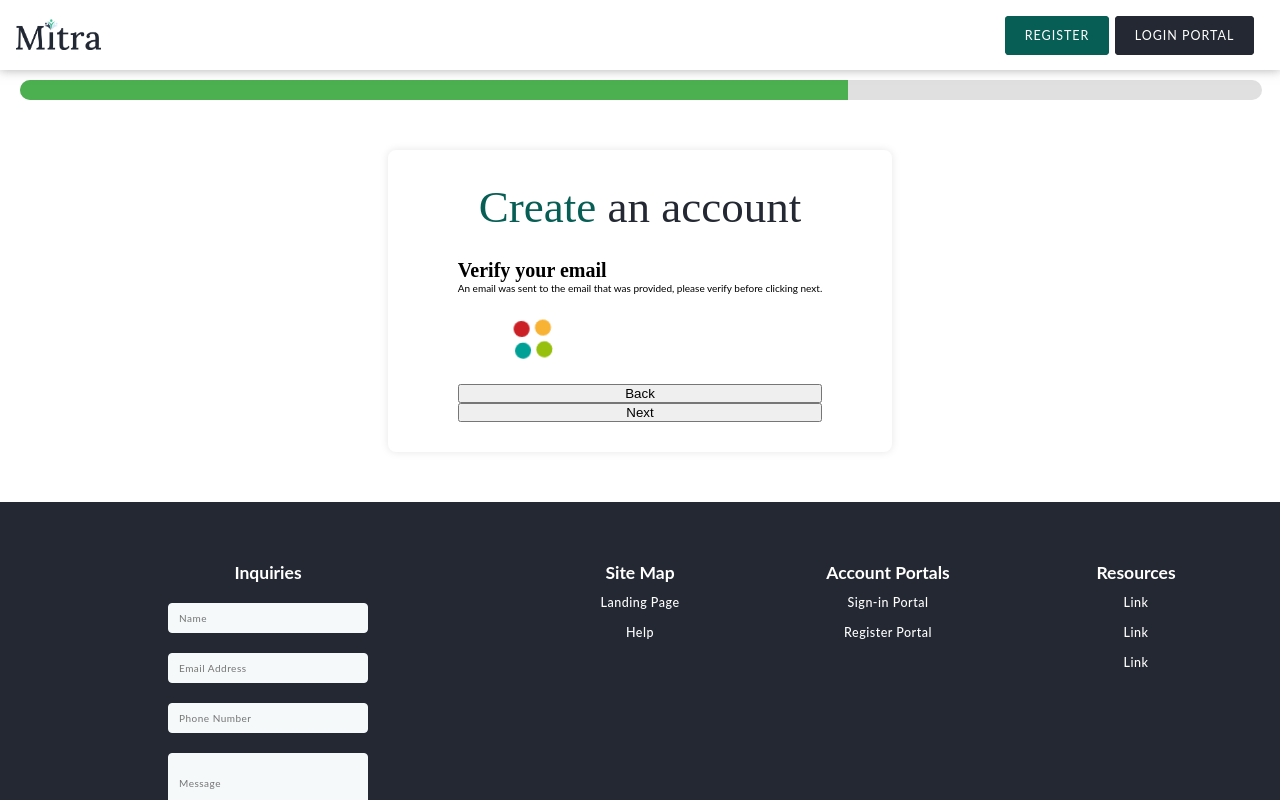
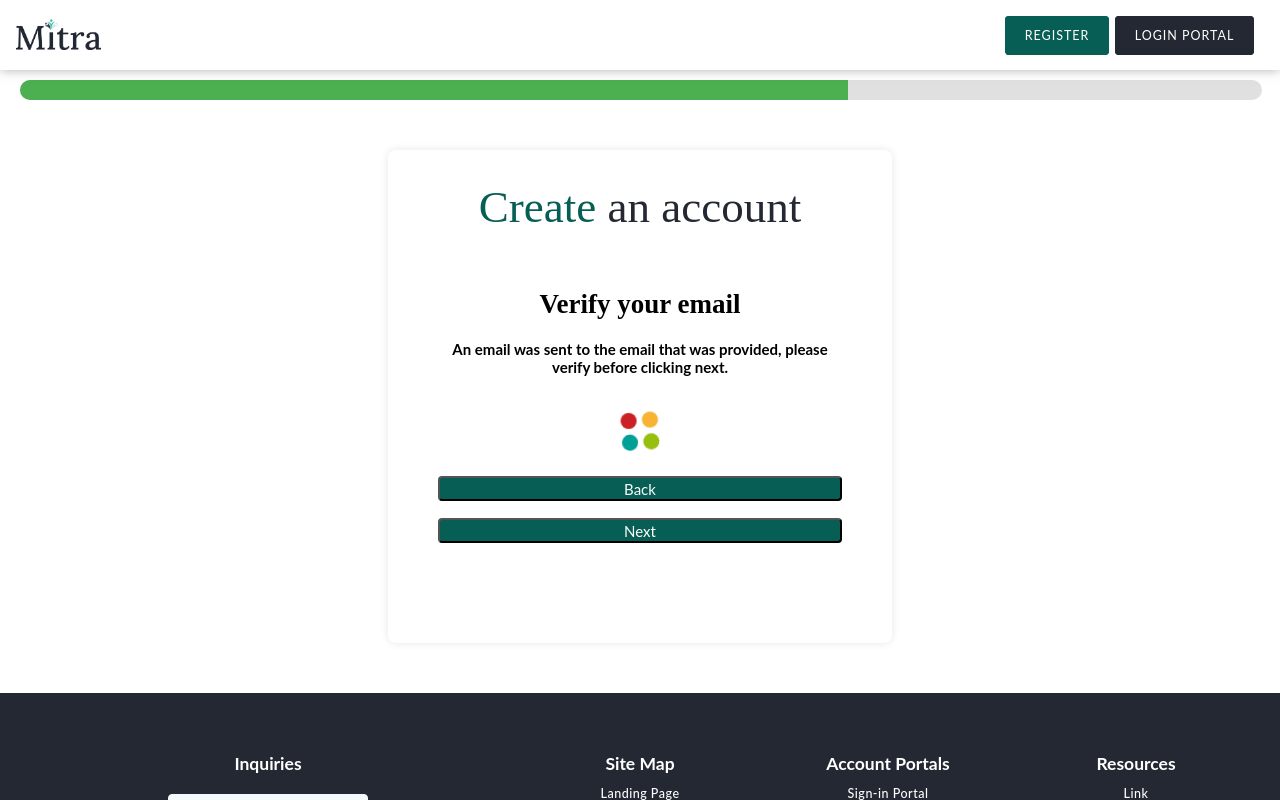
Before and after one commit to XaviRB/Mitra, a React (Create React App) app: page /Registration in a window 1280 px wide. Both pictures are taken after a click on the button "Next". Shown: the top 800 px of the page. Built offline with nearby package versions, Linux system fonts and the light colour scheme.

Commit message:
Made some styling changes to registration process

```diff
--- a/src/css/style.css
+++ b/src/css/style.css
@@ -1576,6 +1576,12 @@ h1, h2 {
 }
 
 /* LOADING ANIMATION */
+/* Loading Animation Container */
+.loader-container {
+    display: flex;
+    justify-content: center;
+    align-items: center;
+}
 
 .loader  {
     margin: 2em 5em 2em 5em;
@@ -1777,14 +1783,13 @@ h1, h2 {
 }
 
 /* Registration Section */
-/* Registration Section */
 .registration {
     padding: 5rem 8rem;
     display: flex;
     justify-content: center;
     align-items: center;
   }
-
+  /* Registration Box */
   .registration-box {
     display: flex;
     flex-direction: column;
@@ -1793,7 +1798,7 @@ h1, h2 {
     width: 45%;
     background-color: #fff;
     border-radius: 8px;
-    padding: 3rem 1rem;
+    padding: 3rem 5rem  10rem;
     box-shadow: 0 0 9px rgba(0, 0, 0, 0.1);
   }
 
@@ -1817,6 +1822,7 @@ h1, h2 {
     line-height: 2;
     text-align: center;
     margin-bottom: 4rem;
+    font-weight: bold;
   }
 
   .registration-text a {
@@ -1835,13 +1841,14 @@ h1, h2 {
   .registration-text h2 span {
     color: var(--color-green);
   }
-
+  /* Registration Form as a whole */
   .registration-form {
     flex-basis: 100%;
     display: flex;
     justify-content: center;
     align-items: center;
     flex-direction: column;
+    margin-top: 3rem;
   }
 
   .registration-form form {
@@ -1849,11 +1856,29 @@ h1, h2 {
     flex-direction: column;
   }
 
+  /* Registration Form/Fields */
   .registration-item {
     display: flex;
     flex-direction: column;
     font-size: 1.8rem;
+    margin-bottom: 3rem;
+
+  }
+
+  .registration-email-verfication-header {
+    display: flex;
+    flex-direction: column;
+    align-items: center;
+    font-size: 2.7rem;
     margin-bottom: 2rem;
+
+  }
+
+  .registration-email-verfication-text {
+    font-size: 1.5rem;
+    margin-bottom: 1rem;
+    text-align: center;
+    font-weight: bold;
   }
 
   .interest-checkboxes {
@@ -1900,11 +1925,11 @@ h1, h2 {
 
   .registration-item input {
     width: 100% ;
-    height: 2.5rem ;
+    height: 3rem ;
     border-radius: 4px ;
     background: #ecf0f1 ;
     border: 1px solid var(--color-light-grey) ;
-    padding: 1rem ;
+    padding: 1.7rem ;
     font-family: inherit ;
     color: var(--color-medium-grey);
     font-size: 1.7rem ;
@@ -1930,9 +1955,15 @@ h1, h2 {
     justify-content: center;
     align-items: center;
     flex-direction: column;
-}
-
-  .registration-submit button{
+    background-color: var(--color-green) !important;
+    color: var(--color-white) !important;
+    font-family: inherit;
+    font-size: 1.50rem;
+    border-radius: 4px;
+    height: 2.5rem;
+}
+
+  .registration-submit button {
     margin-top: 2rem;
     background: var(--color-green) !important;
     color: var(--color-white) !important;
@@ -1948,10 +1979,26 @@ h1, h2 {
     cursor: pointer;
   }
 
-  .registration-submit:hover{
+  .registration-submit:hover {
     background: var(--color-blue);
     color: var(--color-white);
   }
+
+  .registration-submit-back-button {
+    display: flex;
+    justify-content: center;
+    align-items: center;
+    flex-direction: column;
+    margin-bottom: 1.7rem;
+    background-color: var(--color-green) !important;
+    color: var(--color-white) !important;
+    font-family: inherit;
+    font-size: 1.50rem;
+    border-radius: 4px;
+    height: 2.5rem;
+
+  }
+
 /* Progressbar */
   .progress-bar-container {
     width: 97%;
--- a/src/registration/Registration.jsx
+++ b/src/registration/Registration.jsx
@@ -163,14 +163,17 @@ function Registration() {
                 {currentStep === 2 && (
                   <>
                     <div>
-                      <h1>Verify your email</h1>
-                      <p>An email was sent to the email that was provided, please verify before clicking next.</p>
+                      <h1 className="registration-email-verfication-header"> Verify your email</h1>
+                      <p className="registration-email-verfication-text"> An email was sent to the email that was provided, please verify before clicking next.</p>
                     </div>
-                    <div className="loader"></div>
+                    <div className="loader-container">
+                      <div className="loader"></div>
+                    </div>
 
                     <button
                       type="button"
                       onClick={handleBack}
+                      className="registration-submit-back-button"
                     >
                       Back
                     </button>
@@ -178,6 +181,7 @@ function Registration() {
                     <button
                       type="button"
                       onClick={handleNext}
+                      className="registration-submit"
                     >
                       Next
                     </button>
@@ -207,6 +211,7 @@ function Registration() {
                     <button
                       type="button"
                       onClick={handleBack}
+                      className="registration-submit-back-button"
                     >
                       Back
                     </button>
```
Also changed, not shown: 1 other file (tests, documents, lock files or other folders).
